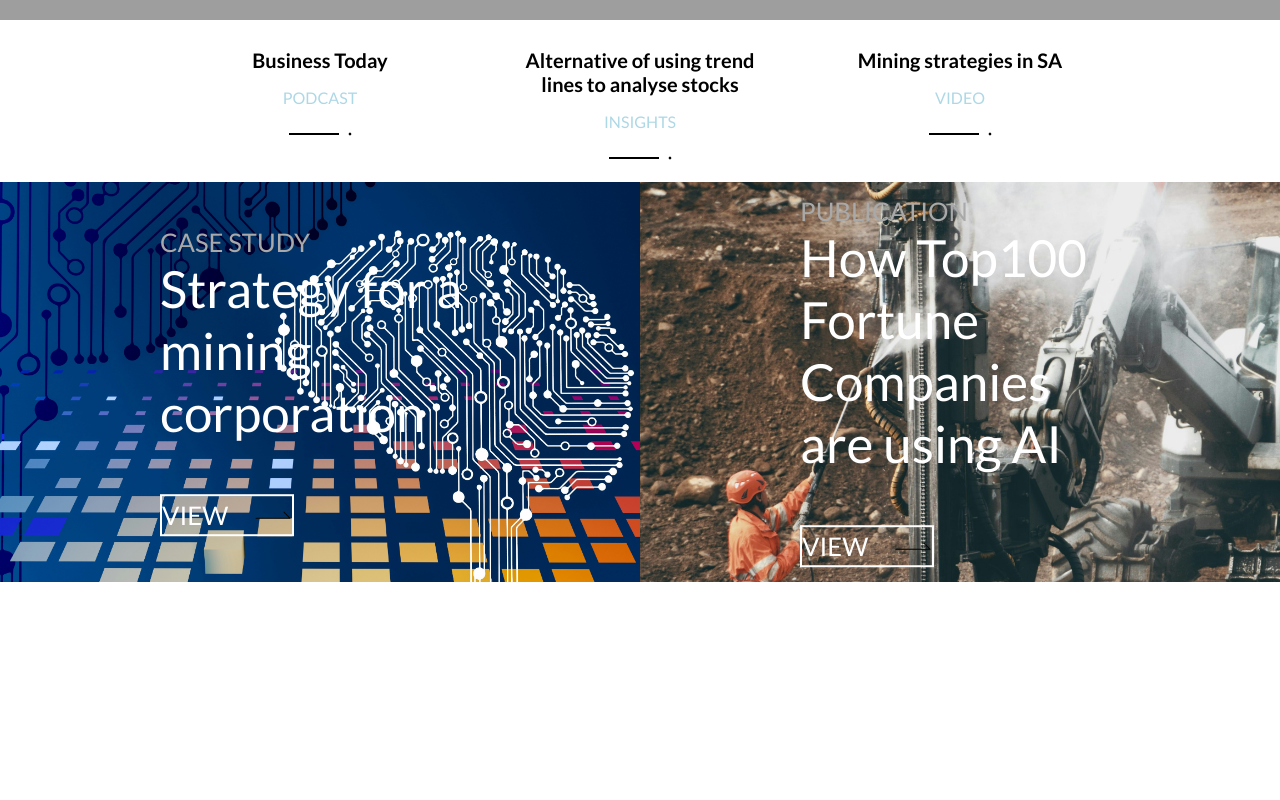
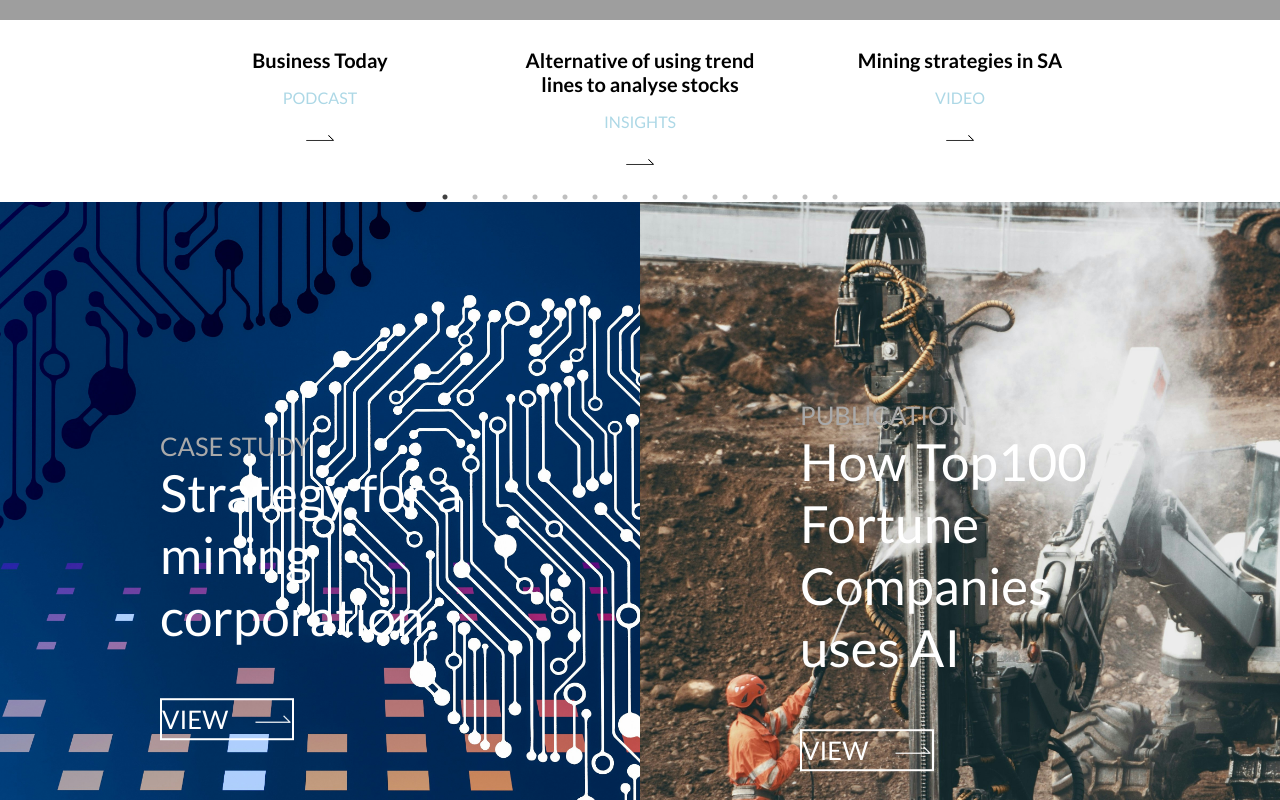
Before and after one commit to NtandoMgo/Batafly-final-web, a React (Vite) app: page / in a window 1280 px wide. Shown: the part 780-1580 px from the top of the page. Before the commit the page ends 1362 px from the top, so only its background shows below. Built offline with nearby package versions, Linux system fonts and the light colour scheme; grey boxes are pictures that could not be loaded.

Commit message:
Component below treding

```diff
--- a/src/components/pages/home/components/publications/Publication.css
+++ b/src/components/pages/home/components/publications/Publication.css
@@ -1,22 +1,23 @@
+.publication-scroll-container {
+  width: 100%;
+  overflow-x: scroll;
+  display: flex;
+  justify-content: center;
+  padding: 20px 0;
+}
+
 .publication-container {
   display: flex;
+  flex-wrap: nowrap;
   width: 100%;
 }
 
 .background-image {
   position: relative;
-  width: 50%;
-  height: 400px;
+  flex: 0 0 50%; /* Each image takes up 50% of the container width */
+  height: 60vw;
   background-size: cover;
   background-position: center;
-}
-
-.image1 {
-  background-image: url('../../../../../assets/trending_home_publications/photo.jpg');
-}
-
-.image2 {
-  background-image: url('../../../../../assets/trending_home_publications/photo1.jpg');
 }
 
 .overlay-text {
@@ -46,10 +47,10 @@
   margin-top: 4vw;
 }
 
-.overlay-text .view-btn img{
+.overlay-text .view-btn img {
   width: 3vw;
   height: auto;
-  color: transparent;
+  filter: invert(1) brightness(2);
 }
 
 @media (max-width: 480px) {
@@ -61,6 +62,7 @@
   .overlay-text .text-topic {
     font-size: 7vw;
   }
+
   .image2 .overlay-text .text-topic {
     font-size: 6vw;
   }
@@ -68,7 +70,9 @@
   .overlay-text .view-btn {
     font-size: 4vw;
   }
-  .overlay-text .view-btn img{
+
+  .overlay-text .view-btn img {
     width: 4vw;
+    filter: invert(1) brightness(2);
   }
 }
--- a/src/components/pages/home/components/publications/Publication.jsx
+++ b/src/components/pages/home/components/publications/Publication.jsx
@@ -1,30 +1,59 @@
 import './Publication.css';
 import React from 'react';
-import arrow_btn from '../../../../../assets/half_arrow.png'
+import arrow_btn from '../../../../../assets/half_arrow.png';
+import photo from '../../../../../assets/trending_home_publications/photo.jpg';
+import photo1 from '../../../../../assets/trending_home_publications/photo1.jpg';
+
+const imagesData = [
+  {
+    id: 1,
+    title: 'CASE STUDY',
+    topic: 'Strategy for a mining corporation',
+    img: photo
+  },
+  {
+    id: 2,
+    title: 'PUBLICATION',
+    topic: 'How Top100 Fortune Companies uses AI',
+    img: photo1
+  },
+  {
+    id: 3,
+    title: 'INSIGHTS',
+    topic: 'Emerging trends in renewable energy',
+    img: photo
+  },
+  {
+    id: 4,
+    title: 'WHITE PAPER',
+    topic: 'Future of blockchain technology',
+    img: photo1
+  },
+  {
+    id: 5,
+    title: 'REPORT',
+    topic: 'Advancements in AI technology',
+    img: photo
+  }
+];
 
 export const Publication = () => {
   return (
-    <div className="publication-container">
-      <div className="background-image image1">
-        <div className="overlay-text">
-          <p className='text-top'>CASE STUDY</p>
-          <p className='text-topic'>Strategy for a mining corporation</p>
-          <div className="view-btn">
-            <p>VIEW</p>
-              <img src={arrow_btn} alt="" className='no-color-filter'/>
-          </div>
-      </div>
-        </div>
-          <div className="background-image image2">
+    <div className="publication-scroll-container">
+      <div className="publication-container">
+        {imagesData.map((image) => (
+          <div key={image.id} className="background-image" style={{ backgroundImage: `url(${image.img})` }}>
             <div className="overlay-text">
-              <p className='text-top'>PUBLICATION</p>
-              <p className='text-topic'>How Top100 Fortune Companies are using AI</p>
+              <p className='text-top'>{image.title}</p>
+              <p className='text-topic'>{image.topic}</p>
               <div className="view-btn">
                 <p>VIEW</p>
-                  <img src={arrow_btn} alt=""/>
+                <img src={arrow_btn} alt="arrow" className='white-arrow'/>
               </div>
             </div>
-        </div>
+          </div>
+        ))}
+      </div>
     </div>
   );
 };
--- a/src/components/pages/home/components/trending/Trending.css
+++ b/src/components/pages/home/components/trending/Trending.css
@@ -44,27 +44,15 @@
   }
 
   .half-arrow-button {
-    background: none;
-    border: none;
-    cursor: pointer;
-    display: flex;
-    align-items: center;
-    padding: 10px;
+    background: none; /* Ensure no background */
+    border: none; /* Ensure no border */
+    padding: 0; /* Remove padding */
+    cursor: pointer; /* Pointer cursor on hover */
   }
 
-  .half-arrow-button .line {
-    width: 50px;
-    height: 2px;
-    background-color: black;
-  }
-
-  .half-arrow-button .arrow {
-    width: 0;
-    height: 0;
-    border-top: 2px solid black;
-    border-right: 2px solid black;
-    transform: rotate(45deg);
-    margin-left: 10px;
+  .half-arrow-button img {
+    width: 30px;
+    height: auto;
   }
 
   @media (max-width: 480px) {
--- a/src/components/pages/home/components/trending/Trending.jsx
+++ b/src/components/pages/home/components/trending/Trending.jsx
@@ -3,6 +3,7 @@ import React from 'react';
 import Slider from 'react-slick';
 import 'slick-carousel/slick/slick.css';
 import 'slick-carousel/slick/slick-theme.css';
+import arrow_btn from '../../../../../assets/half_arrow.png'
 import { useNavigate } from 'react-router-dom';
 
 export const Trending = () => {
@@ -50,8 +51,7 @@ export const Trending = () => {
                 <p className='trend-title'>{d.title}</p>
                 <p className='trend-type'>{d.type}</p>
                 <button className='half-arrow-button' onClick={handleClick}>
-                  <div className='line'></div>
-                  <div className='arrow'></div>
+                  <img src={arrow_btn} alt="VIEW"/>
                 </button>
               </div>
             </div>
```
